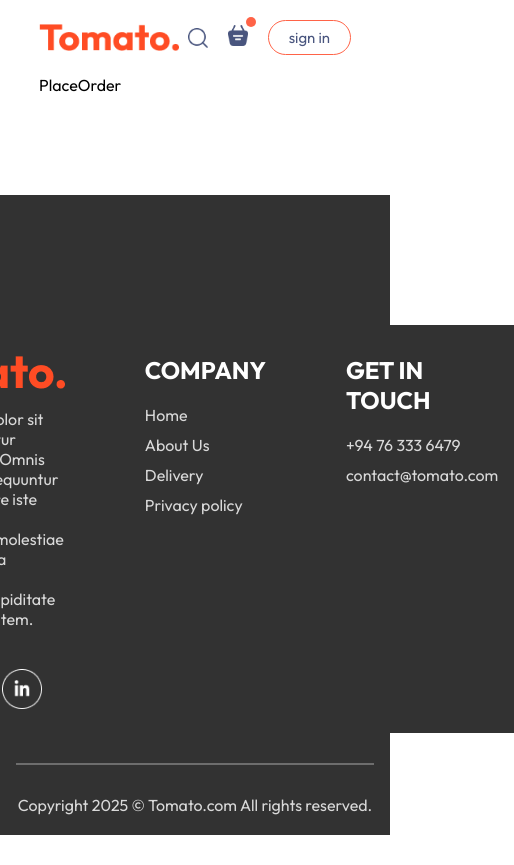
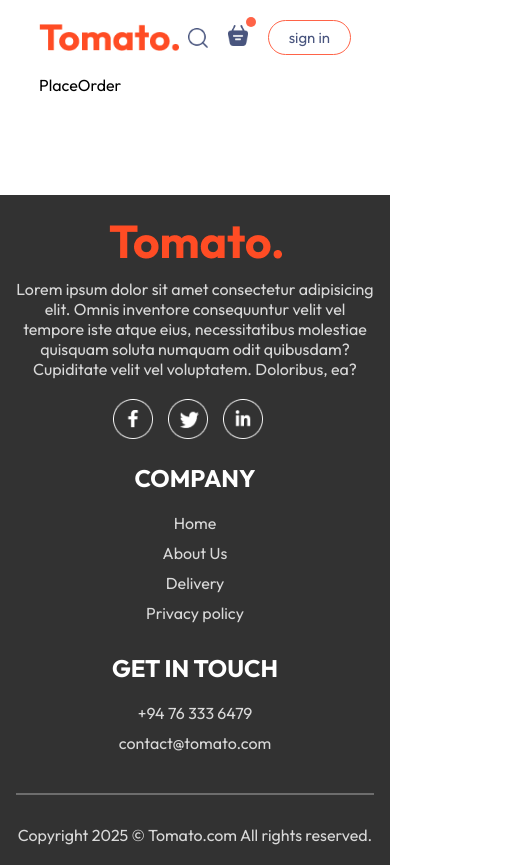
Before and after one commit to BanukaWeerapperuma/FoodDeliveryApp, a React (Vite) app in the folder frontend/: page /order in a window 390 px wide. Shown: the whole page, 514 px wide, since content can reach past the window. Before the commit the page ends 844 px from the top, so only its background shows below. Built offline with nearby package versions, Linux system fonts and the light colour scheme.

Commit message:
Footer responsive

```diff
--- a/frontend/src/Components/Footer/Footer.css
+++ b/frontend/src/Components/Footer/Footer.css
@@ -47,3 +47,29 @@
     margin: 20px 0;
     height: 2px;
 }
+
+
+@media (max-width: 750px) {
+    .footer-content-center{
+        align-items: center;
+        text-align: center;
+    }
+    .footer-content-left{
+        align-items: center;
+        text-align: center;
+    }
+
+    .footer-content-right{
+        align-items: center;
+        text-align: center;
+
+    }
+    .footer-content{
+        grid-template-columns: 1fr;
+        gap: 20px;
+    }
+
+    .footer-copy-right{
+        text-align: center;
+    }
+}
--- a/frontend/src/Components/Footer/Footer.jsx
+++ b/frontend/src/Components/Footer/Footer.jsx
@@ -4,8 +4,7 @@ import { assets } from '../../assets/frontend_assets/assets'
 
 const Footer = () => {
   return (
-    <div className='footer'>
-        <div className="footer" id="footer">
+    <div div className="footer" id="footer">
             <div className="footer-content">
                 <div className="footer-content-left">
                     <img src={assets.logo} alt="" />
@@ -37,7 +36,7 @@ const Footer = () => {
                 </div>
             </div>
 
-        </div>
+
         <hr />
         <p className="footer-copy-right">
             Copyright 2025 © Tomato.com All rights reserved.
```
